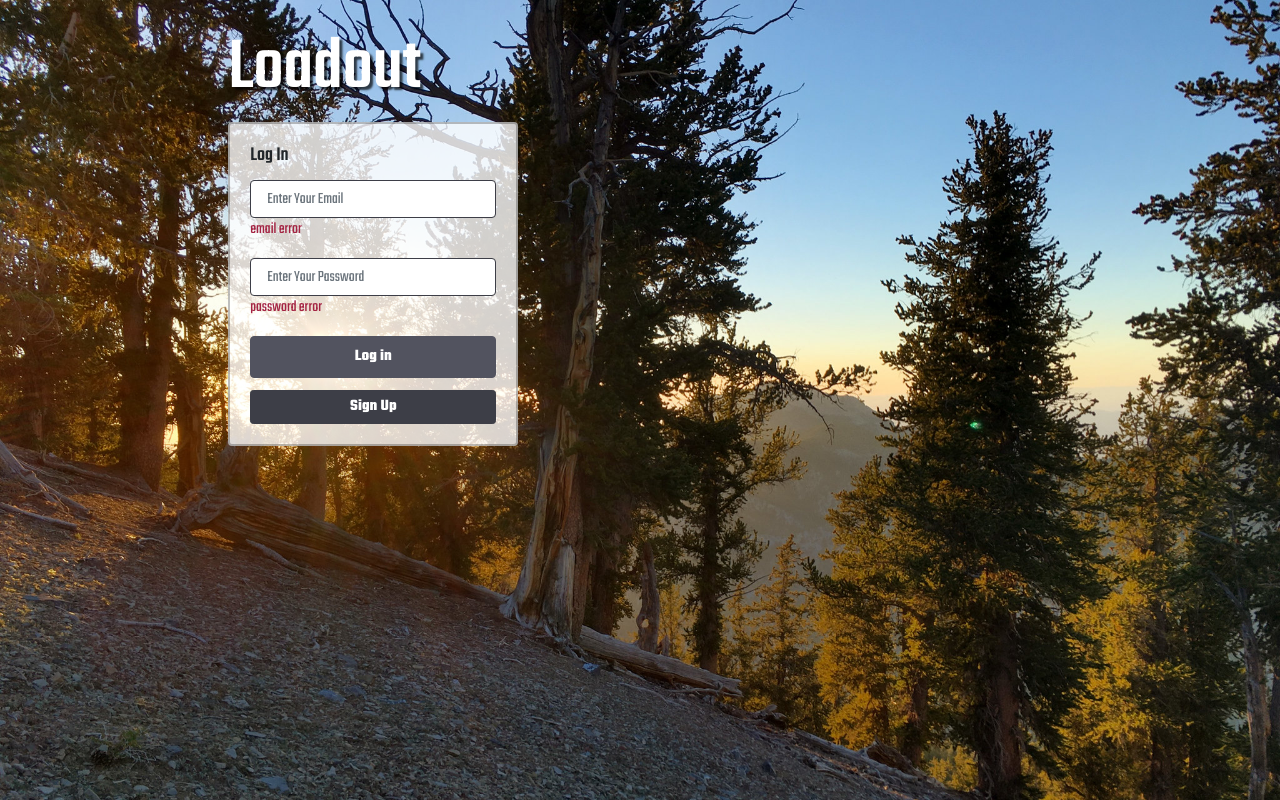
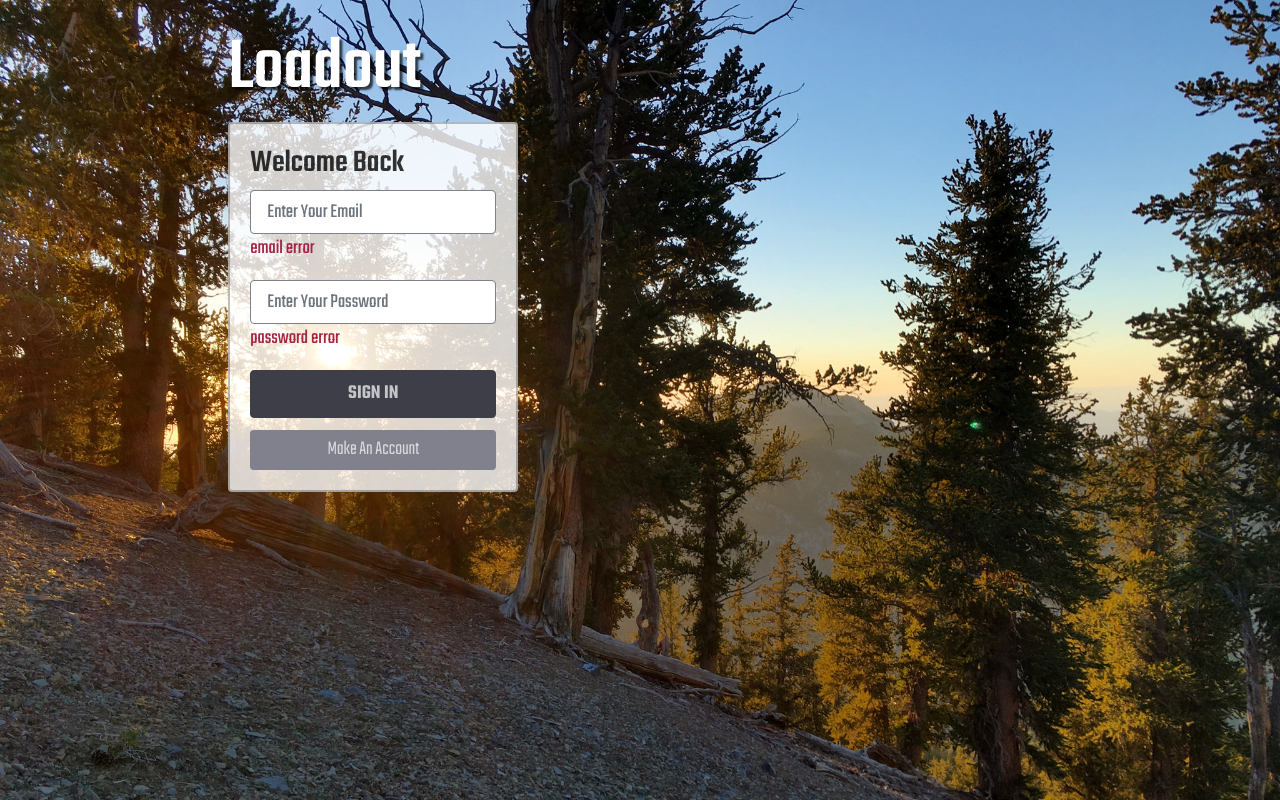
Before and after one commit to Chris-Fortier/loadout, a React (Create React App) app: page / in a window 1280 px wide. Built offline with nearby package versions, Linux system fonts and the light colour scheme.

Commit message:
reword and restyle the landing page

```diff
--- a/src/components/pages/Landing.js
+++ b/src/components/pages/Landing.js
@@ -27,7 +27,7 @@ export default class Landing extends React.Component {
       return (
          <div className="card mb-3">
             <div className="card-body">
-               <h5 className="card-title">Log In</h5>
+               <h5>Welcome Back</h5>
                <form className="mb-0 needs-validation" noValidate>
                   <div className="form-group">
                      {/* <label htmlFor="existing-email-input">
@@ -39,9 +39,9 @@ export default class Landing extends React.Component {
                         placeholder="Enter Your Email"
                         required
                      />
-                     <div className="text-danger" id="existing-email-error">
+                     <p className="text-danger" id="existing-email-error">
                         email error
-                     </div>
+                     </p>
                   </div>
                   <div className="form-group">
                      {/* <label htmlFor="existing-password-input">
@@ -54,23 +54,23 @@ export default class Landing extends React.Component {
                         placeholder="Enter Your Password"
                         required
                      />
-                     <div className="text-danger" id="existing-password-error">
+                     <p className="text-danger" id="existing-password-error">
                         password error
-                     </div>
+                     </p>
                   </div>
                   <Link
                      className="btn btn-primary btn-block my-3"
                      id="login-button"
                      to="/gear-"
                   >
-                     Log in
+                     Sign In
                   </Link>
                   <button
                      className="btn btn-secondary btn-sm btn-block"
                      id="new-account-button"
                      onClick={() => this.setNewAccountMode()}
                   >
-                     Sign Up
+                     Make an Account
                   </button>
                </form>
             </div>
@@ -82,7 +82,7 @@ export default class Landing extends React.Component {
       return (
          <div className="card mb-3">
             <div className="card-body">
-               <h5 className="card-title">Make New Account</h5>
+               <h5>Make An Account</h5>
                <form className="mb-0 needs-validation" noValidate>
                   <div className="form-group">
                      {/* <label htmlFor="new-email-input">
@@ -94,9 +94,9 @@ export default class Landing extends React.Component {
                         placeholder="Enter Your Email"
                         required
                      />
-                     <div className="text-danger" id="new-email-error">
+                     <p className="text-danger" id="new-email-error">
                         email error
-                     </div>
+                     </p>
                   </div>
                   <div className="form-group">
                      {/* <label htmlFor="new-password-input">
@@ -109,23 +109,23 @@ export default class Landing extends React.Component {
                         placeholder="Enter a Password"
                         required
                      />
-                     <div className="text-danger" id="new-password-error">
+                     <p className="text-danger" id="new-password-error">
                         password doesn't meet requirements
-                     </div>
+                     </p>
                   </div>
                   <Link
                      className="btn btn-primary btn-block my-3"
                      id="login-button"
                      to="/gear-"
                   >
-                     Complete New Account
+                     Join
                   </Link>
                   <button
                      className="btn btn-secondary btn-sm btn-block"
                      id="new-account-button"
                      onClick={() => this.setLogInMode()}
                   >
-                     Already Have an Account
+                     Already Have Account
                   </button>
                </form>
             </div>
--- a/src/style/style.scss
+++ b/src/style/style.scss
@@ -61,6 +61,11 @@
 
 // style specific to the landing page
 .landing-page {
+   input,
+   p {
+      font-size: 1.25rem;
+   }
+
    h1 {
       text-shadow: 3px 3px 2px rgba(0, 0, 0, 0.7);
    }
@@ -75,6 +80,20 @@
       // input {
       //    opacity: default;
       // }
+   }
+
+   .btn-primary {
+      color: rgba(255, 255, 255, 0.7);
+      text-transform: uppercase;
+      font-size: 1.25rem;
+      font-weight: 600;
+   }
+
+   .btn-secondary {
+      color: rgba(255, 255, 255, 0.7);
+      text-transform: capitalize;
+      font-size: 1.25rem;
+      font-weight: 300;
    }
 }
 
@@ -186,6 +205,13 @@ h4 {
    color: rgba(255, 255, 255, 0.8);
 }
 
+// this is for the titles of the landing page cards
+h5 {
+   font-size: 2rem;
+   text-transform: capitalize; // makes first letter of each word uppercase
+   color: rgba(0, 0, 0, 0.8);
+}
+
 // for buttons that do something to the entire list
 .action-button {
    background-color: rgba(0, 0, 0, 0.7);
--- a/src/style/theme.scss
+++ b/src/style/theme.scss
@@ -69,8 +69,8 @@ $colors: map-merge(
    $colors
 );
 
-$primary: $gray;
-$secondary: $gray-700;
+$primary: $gray-700;
+$secondary: $gray-400;
 $success: $blue;
 $danger: $red;
 $light: $gray-100;
```
